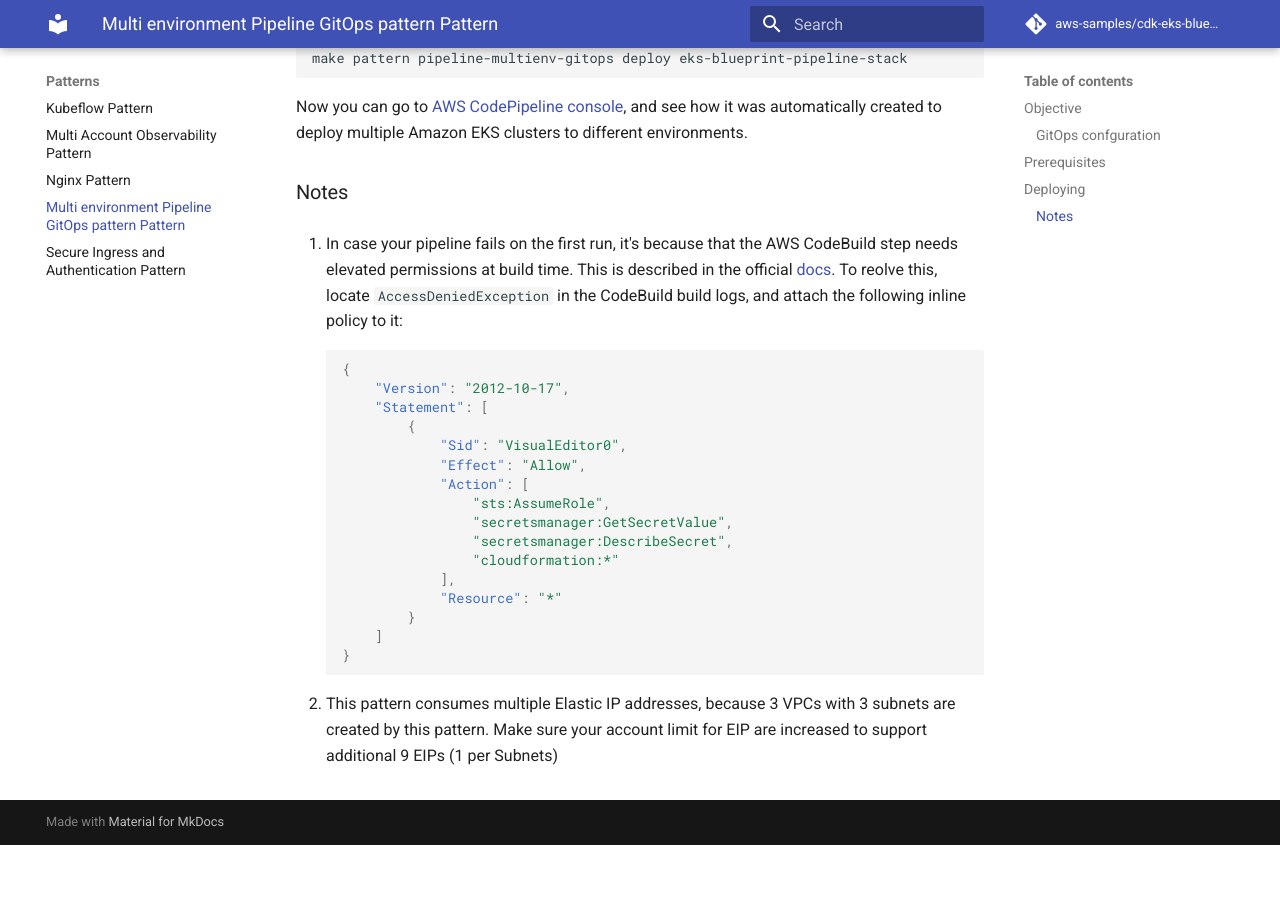
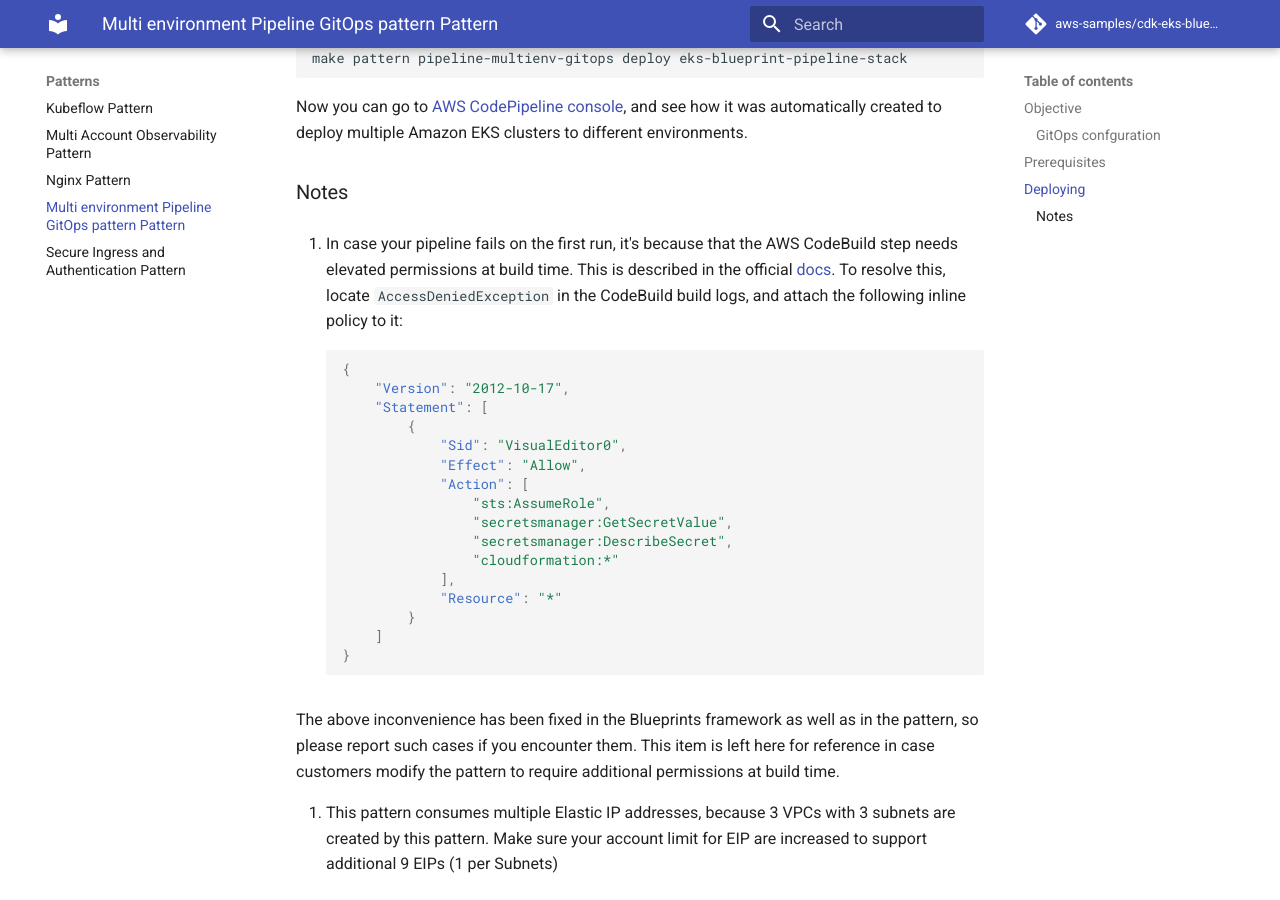
Before and after one commit to aws-samples/cdk-eks-blueprints-patterns, an MkDocs documentation site: the page built from docs/patterns/pipeline-multi-env-gitops.md, in a window 1280 px wide and 900 px high, scrolled down 2322 px. Built offline with MkDocs 1.6.1 and Material for MkDocs 9.7.7, drawn with Linux system fonts in a browser that asks for light colours; comment, search, counter and statistics services are not loaded; before the commit the page ends 3167 px from its top, so only the background shows below that.

Commit message:
documentation update for Multi Env GitOps pattern

````diff
--- a/docs/patterns/pipeline-multi-env-gitops.md
+++ b/docs/patterns/pipeline-multi-env-gitops.md
@@ -73,7 +73,7 @@
 
 ### Notes
 
-1. In case your pipeline fails on the first run, it's because that the AWS CodeBuild step needs elevated permissions at build time. This is described in the official [docs](https://aws-quickstart.github.io/cdk-eks-blueprints/pipelines/#troubleshooting). To reolve this, locate `AccessDeniedException` in the CodeBuild build logs, and attach the following inline policy to it:
+1. In case your pipeline fails on the first run, it's because that the AWS CodeBuild step needs elevated permissions at build time. This is described in the official [docs](https://aws-quickstart.github.io/cdk-eks-blueprints/pipelines/#troubleshooting). To resolve this, locate `AccessDeniedException` in the CodeBuild build logs, and attach the following inline policy to it:
 
     ```json
     {
@@ -94,4 +94,6 @@
     }
     ```
 
+The above inconvenience has been fixed in the Blueprints framework as well as in the pattern, so please report such cases if you encounter them. This item is left here for reference in case customers modify the pattern to require additional permissions at build time.
+
 2. This pattern consumes multiple Elastic IP addresses, because 3 VPCs with 3 subnets are created by this pattern. Make sure your account limit for EIP are increased to support additional 9 EIPs (1 per Subnets)
````
